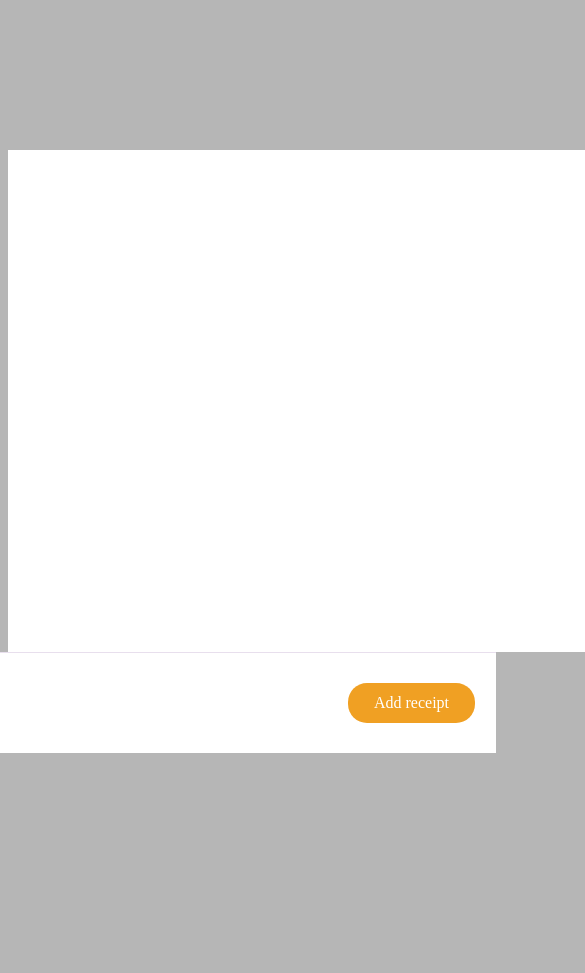
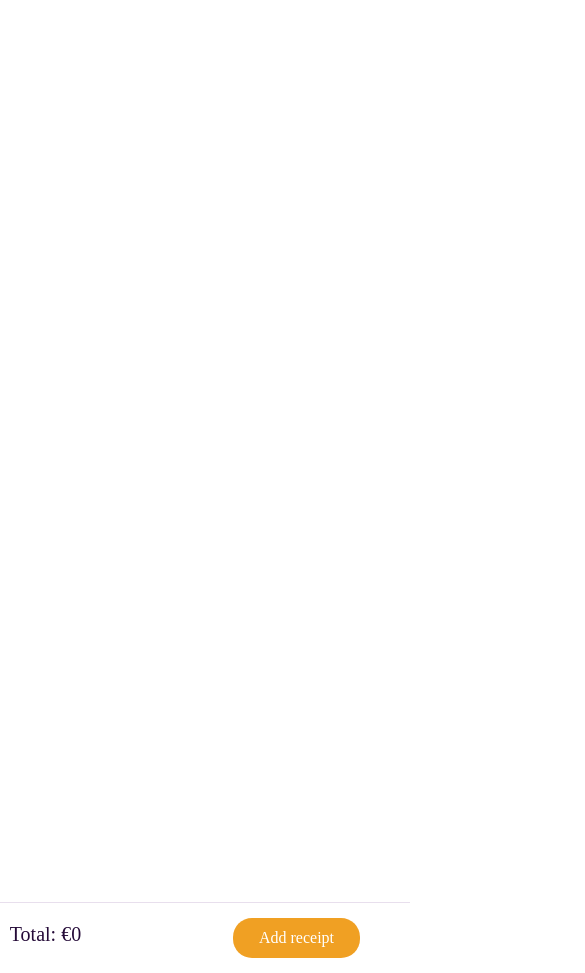
Before and after one commit to ArminasStrolys/receipt-app-1, a React (Create React App) app: page / in a window 390 px wide. Shown: the top 973 px of the page, 585 px wide, since content can reach past the window. Before the commit the page ends 844 px from the top, so only its background shows below. Built offline with nearby package versions, Linux system fonts and the light colour scheme.

Commit message:
Responsive elements adjusted
Mainly focused on button alignment and list separation bar

```diff
--- a/src/components/expenseBar/ExpenseBar.jsx
+++ b/src/components/expenseBar/ExpenseBar.jsx
@@ -34,6 +34,7 @@ export default function ExpenseBar(props) {
         </div>
         <form>
           <button
+            className="button-style"
             onClick={(e) => (
               e.preventDefault(),
               setExpenseItem([
@@ -41,7 +42,6 @@ export default function ExpenseBar(props) {
                 <ExpenseItem getValues={getValues} key={rndNum(0, 99999999)} />,
               ])
             )}
-            className="button-style"
           >
             Add expense
           </button>
--- a/src/components/mainBar/MainBar.jsx
+++ b/src/components/mainBar/MainBar.jsx
@@ -14,8 +14,9 @@ export default function TotalBar() {
 
   return (
     <>
-      <div className="c0">
-        <div className="c1">{expenseTab}</div>
+      <h1>Receipt app - desktop</h1>
+      <div className="main-content">
+        <div className="content">{expenseTab}</div>
       </div>
 
       <div className="bottom-bar">
--- a/src/components/style/_ExpenseBar.scss
+++ b/src/components/style/_ExpenseBar.scss
@@ -22,17 +22,17 @@
       padding-left: 10px;
       border: 1px solid $light_grey;
       border-radius: 4px;
-      option {
-        background-color: $button_color;
-      }
     }
   }
 
-  .button-style {
-    background-color: $dark_bg;
-    border: 2px solid $button_color;
-    &:hover {
-      background-color: $button_color;
+  form {
+    .button-style {
+      background-color: $dark_bg;
+      border: 2px solid $button_color;
+      margin-right: 20px;
+      &:hover {
+        background-color: $button_color;
+      }
     }
   }
 }
@@ -47,16 +47,18 @@
   .total-items {
     display: flex;
     justify-content: space-between;
-    margin: 0 20px;
+    width: 100%;
     p:nth-of-type(1) {
       font-size: 16px;
       color: $dark_bg;
       font-family: $medium_font;
+      padding-left: 20px;
     }
     p:nth-of-type(2) {
       font-size: 18px;
       color: $dark_bg;
       font-family: $bold_font;
+      padding-right: 20px;
     }
   }
 }
--- a/src/components/style/_ExpenseItem.scss
+++ b/src/components/style/_ExpenseItem.scss
@@ -4,7 +4,7 @@
   margin: 15px auto;
 
   form {
-    padding: 20px;
+    padding: 20px 0;
     display: flex;
     justify-content: space-between;
     gap: 5%;
@@ -22,18 +22,27 @@
     input:nth-of-type(1) {
       width: 80%;
       text-align: left;
+      margin-left: 20px;
     }
 
     input:nth-of-type(2) {
       width: 20%;
       text-align: right;
+      margin-right: 20px;
     }
   }
   .bottom-bar {
     height: 0.1px;
-    position: absolute;
-    width: 87.5%;
-    left: 50%;
+    position: relative;
+    width: 525px;
     border-bottom: 1px solid $light_grey_border;
   }
 }
+@media screen and (max-width: 800px) {
+  .item-list {
+    .bottom-bar {
+      width: auto;
+      margin-right: 40px;
+    }
+  }
+}
--- a/src/components/style/_MainBar.scss
+++ b/src/components/style/_MainBar.scss
@@ -1,19 +1,24 @@
 @import '_var.scss';
 
-.c0 {
-  height: 500px;
+h1 {
+  top: 40px;
+  position: relative;
+  text-align: center;
+  color: $dark_bg;
+}
+.main-content {
+  height: 900px;
   overflow: auto;
   background-color: $white;
   width: 600px;
-  margin: 150px auto 0 auto;
+  margin: 50px auto 0 auto;
   border: 1px solid $white;
 }
 
-.c1 {
+.content {
   position: relative;
   left: 50%;
   top: 0;
-  bottom: 0;
   transform: translate(-50%);
   width: 100%;
 }
@@ -21,7 +26,7 @@
 .bottom-bar {
   border-top: 1px solid $light_grey_border;
   position: relative;
-  height: 100px;
+  height: 70px;
   left: 50%;
   padding: 0 1px;
   width: 600px;
@@ -33,7 +38,7 @@
   background-color: $white;
 
   .total {
-    margin-left: 20px;
+    margin-left: 2.5%;
     height: 70px;
     display: block;
 
@@ -50,3 +55,19 @@
     margin-right: 50px;
   }
 }
+
+@media screen and (max-width: 800px) {
+  h1 {
+    display: none;
+  }
+}
+@media screen and (max-width: 800px) {
+  .main-content {
+    width: 100%;
+    margin: 0 auto 0 auto;
+  }
+  .bottom-bar {
+    width: 100%;
+    padding: 0 20px;
+  }
+}
--- a/src/components/style/_body.scss
+++ b/src/components/style/_body.scss
@@ -1,19 +1,7 @@
 @import '_var.scss';
 
-.container {
-  position: relative;
-  margin-top: 500px;
-  left: 50%;
-  bottom: 0;
-  transform: translate(-50%);
-  width: 50%;
-  height: 100px;
-  border: 1px solid $white;
-  overflow: auto;
-}
-
 body {
-  background-color: rgb(182, 182, 182);
+  background-color: rgb(223, 223, 223);
   font-family: $medium_font;
   .button-style {
     color: $white;
@@ -26,10 +14,20 @@ body {
     transition: 0.3s;
     font-size: 16px;
     font-family: $bold_font;
-    margin-right: 20px;
+    margin-right: 35px;
     &:hover {
       background-color: $button_color_hover;
       cursor: pointer;
     }
   }
 }
+
+@media screen and (max-width: 800px) {
+  body {
+    background-color: $white;
+    margin: 0;
+    .button-style {
+      margin-right: 30px;
+    }
+  }
+}
```
